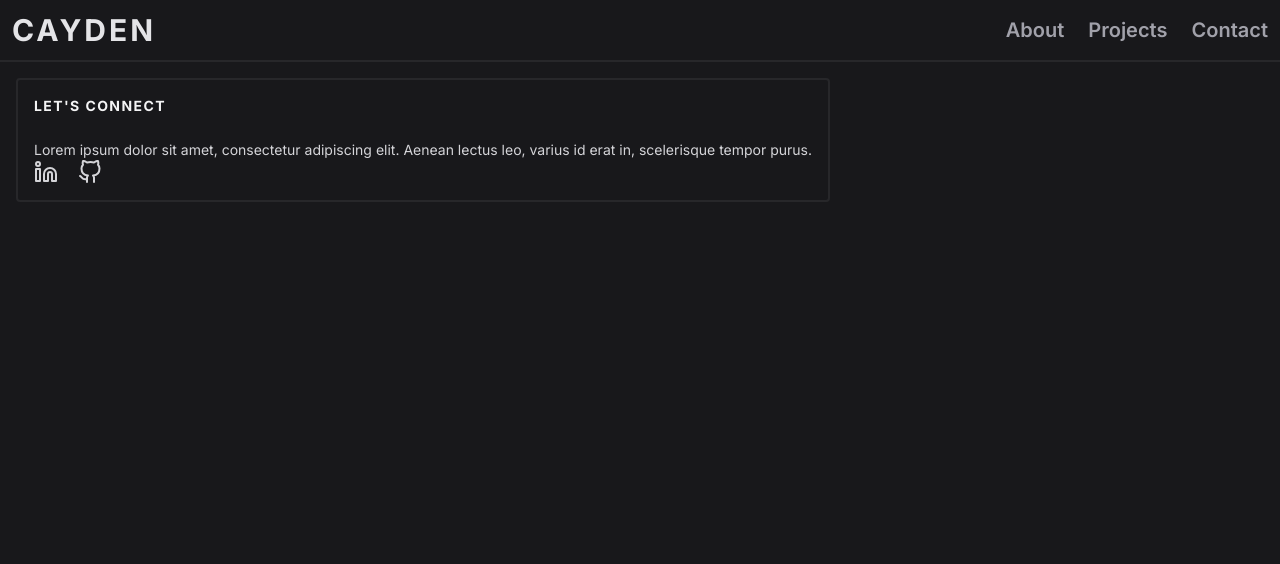
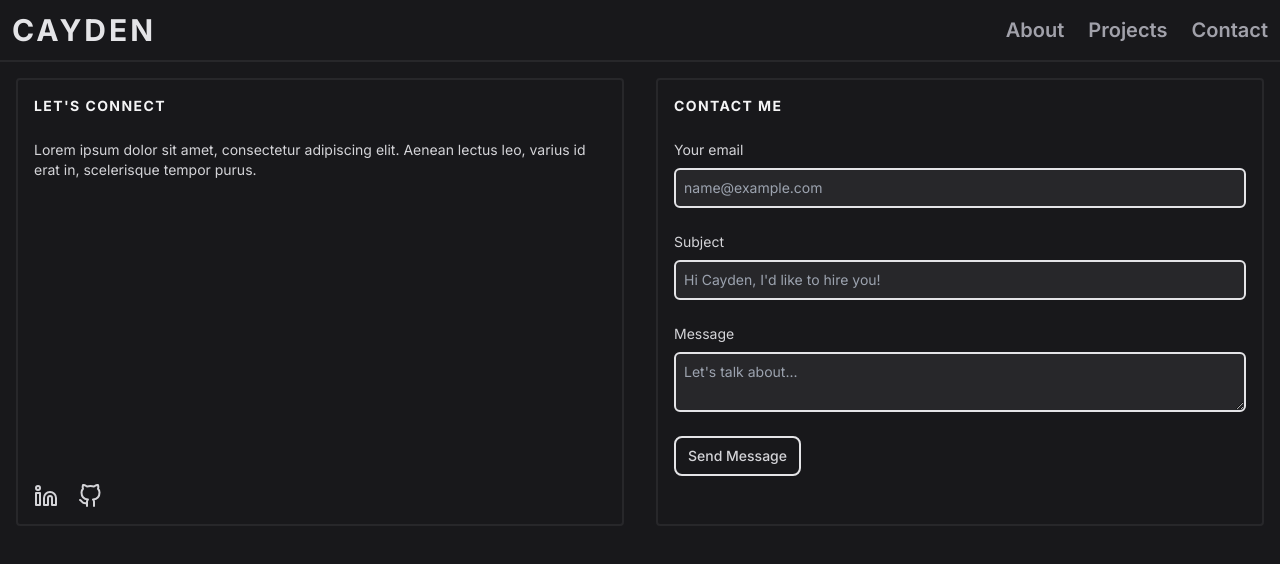
Before and after one commit to ClearlyRubix/Portfolio, a Next.js app: page /contact in a window 1280 px wide. Shown: the top 564 px of the page. Built offline with nearby package versions, Linux system fonts and the light colour scheme.

Commit message:
Contact Form Finished

```diff
--- /dev/null
+++ b/src/app/api/sendEmail/route.tsx
@@ -0,0 +1,33 @@
+import EmailTemplate from "@/app/components/sections/contact/EmailTemplate";
+import { NextRequest, NextResponse } from "next/server";
+import {Resend, ErrorResponse as ErrorResponseType} from "resend";
+
+interface ErrorResponse extends ErrorResponseType {statusCode: number};
+
+
+const resend = new Resend(process.env.RESEND_API_KEY);
+
+export async function POST(req: NextRequest, res: NextResponse) {
+    const {email, subject, message} = await req.json()
+
+    const { data, error } = await resend.emails.send({
+        from: "contact@clearlyrubix.com",
+        to: ["ccbatten04@gmail.com"],
+        subject: subject,
+        react: EmailTemplate({email: email, subject:subject, message})
+    });
+
+    const res_error = error as ErrorResponse;
+
+
+    if (error) {
+        return NextResponse.json(error, { status: res_error?.statusCode})
+    }
+
+    console.log(data)
+    console.log(error)
+    console.log(NextResponse.json(data))
+    return NextResponse.json(data);
+
+
+}
--- /dev/null
+++ b/src/app/components/sections/contact/ContactForm.tsx
@@ -0,0 +1,108 @@
+"use client"
+import { FormEvent, useState } from "react"
+
+
+const ContactForm = () => {
+    const [emailSubmitted, setEmailSubmitted] = useState(false)
+    const [emailError, setEmailError] = useState(false)
+
+    const handleSubmit = async (formData: FormData) => {
+
+        const rawFormData = {
+            email: formData.get("email"),
+            subject: formData.get("subject"),
+            message: formData.get("message")
+        }
+
+        const JSONData = JSON.stringify(rawFormData)
+        const endpoint = "api/sendEmail"
+
+        const options = {
+            method: "POST",
+            headers: {
+                "Content-Type": "application/json"
+            },
+            body: JSONData
+        }
+
+        setEmailError(false)
+        const response = await fetch(endpoint, options)
+        // const resData = await response.json()
+        console.log(response)
+        if (response.status === 200) {
+            setEmailSubmitted(true)
+        } else {
+            setEmailError(true)
+            setEmailSubmitted(false)
+        }
+
+    }
+
+    return (
+        <div id="contact" className="flex flex-col border-2 border-zinc-800 rounded m-4 p-4 h-full">
+            <h2 className="font-bold text-sm text-zinc-100 uppercase tracking-widest pb-6">
+                Contact Me
+            </h2>
+            {emailSubmitted ?
+                <div>
+                    <p className="mt-2">Email Submitted Successfully!</p>
+                </div>
+            :
+            <>
+            {emailError ?
+            <p className="mb-2 text-red-500">There was a problem sending the emai. Please try again later.</p>
+            :
+            <></>
+            }
+            <form
+                action={handleSubmit}
+                className="flex flex-col text-sm w-full"
+            >
+            <div className="mb-6">
+                <label className="block mb-2">
+                    Your email
+                </label>
+                <input
+                    placeholder="name@example.com"
+                    type="email"
+                    name="email"
+                    className="block w-full bg-zinc-800 border-2 border-zinc-200 rounded-md p-2"
+
+                />
+            </div>
+            <div className="mb-6">
+                <label className="block mb-2">
+                    Subject
+                </label>
+                <input
+                    placeholder="Hi Cayden, I'd like to hire you!"
+                    type="text"
+                    name="subject"
+                    className="block w-full bg-zinc-800 border-2 border-zinc-200 rounded-md p-2"
+                />
+            </div>
+            <div className="mb-6">
+                <label className="block mb-2">
+                    Message
+                </label>
+                <textarea
+                    placeholder="Let's talk about..."
+                    name="message"
+                    className="block w-full bg-zinc-800 border-2 border-zinc-200 rounded-md p-2"
+                />
+            </div>
+            <button
+                type="submit"
+                className="text-md font-medium py-2 px-3 border-2 border-zinc-200 rounded-lg w-fit hover:bg-zinc-800"
+            >
+                Send Message
+            </button>
+        </form>
+        </>
+        }
+
+        </div>
+    )
+}
+
+export default ContactForm
--- /dev/null
+++ b/src/app/components/sections/contact/EmailTemplate.tsx
@@ -0,0 +1,32 @@
+import { Tailwind } from "@react-email/components";
+
+const EmailTemplate = ({email, subject, message}: {email:String, subject:String, message:String}) => (
+    <Tailwind>
+        <div className="text-black bg-white">
+            <h1 className="text-sm text-zinc-200 font-semibold mb-2 tracking-widest uppercase bg-zinc-900 px-2 py-2 w-fit">
+                Message From Contact Form
+            </h1>
+            <div className="mb-2">
+                <p>
+                    <span className="font-semibold text-zinc-900">
+                        {"From: "}
+                    </span>
+                    <a href={"mailto:"+email}>
+                        {email}
+                    </a>
+                </p>
+            </div>
+            <div className="mb-2 text-sm">
+                <span className="font-semibold text-zinc-900">
+                        {"Subject: "}
+                </span>
+                {subject}
+            </div>
+            <p>
+                {message}
+            </p>
+        </div>
+    </Tailwind>
+);
+
+export default EmailTemplate
--- a/src/app/contact/page.tsx
+++ b/src/app/contact/page.tsx
@@ -1,14 +1,18 @@
 
+import ContactForm from "../components/sections/contact/ContactForm";
 import ContactSection from "../components/sections/contact/ContactSection";
 
-
 export default function Contact() {
-  return (
-    <main className="min-h-screen bg-zinc-900">
-      <div className="flex flex-col md:flex-row">
-            <ContactSection/>
-      </div>
-
-    </main>
-  );
+    return (
+        <main className="w-full">
+            <div className="flex flex-col md:flex-row">
+                <div className="basis-1/2 self-stretch">
+                    <ContactSection />
+                </div>
+                <div className="basis-1/2 self-stretch">
+                    <ContactForm/>
+                </div>
+            </div>
+        </main>
+    );
 }
```
